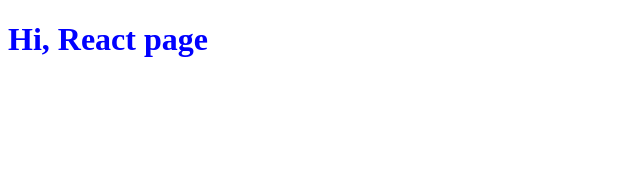
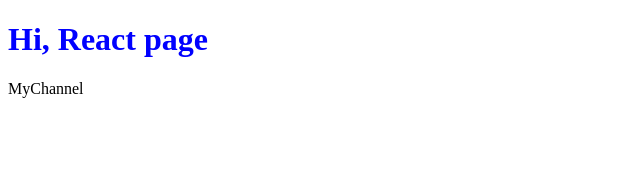
Before and after one commit to Achinit99/vite-app, a React (Vite) app in the folder first-vite-react/: page / in a window 1280 px wide. Shown: the top 170 px of the page, without its empty margins (0-640 px from the left). Built offline with nearby package versions, Linux system fonts and the light colour scheme.

Commit message:
start coding

```diff
--- a/first-vite-react/src/App.jsx
+++ b/first-vite-react/src/App.jsx
@@ -1,7 +1,13 @@
+import MyChannel from "./Components/MyChannel/MyChannel";
+
 function App() {
 
   return (
-    <h1 className="Heading">Hi, React page</h1>
+    <>
+      <h1 className="Heading">Hi, React page</h1>
+      <MyChannel />
+
+    </>
   )
 }
 
--- /dev/null
+++ b/first-vite-react/src/Components/MyChannel/MyChannel.jsx
@@ -0,0 +1,11 @@
+import React from 'react'
+
+function MyChannel() {
+  return (
+    <div>
+      MyChannel
+    </div>
+  )
+}
+
+export default MyChannel
```
